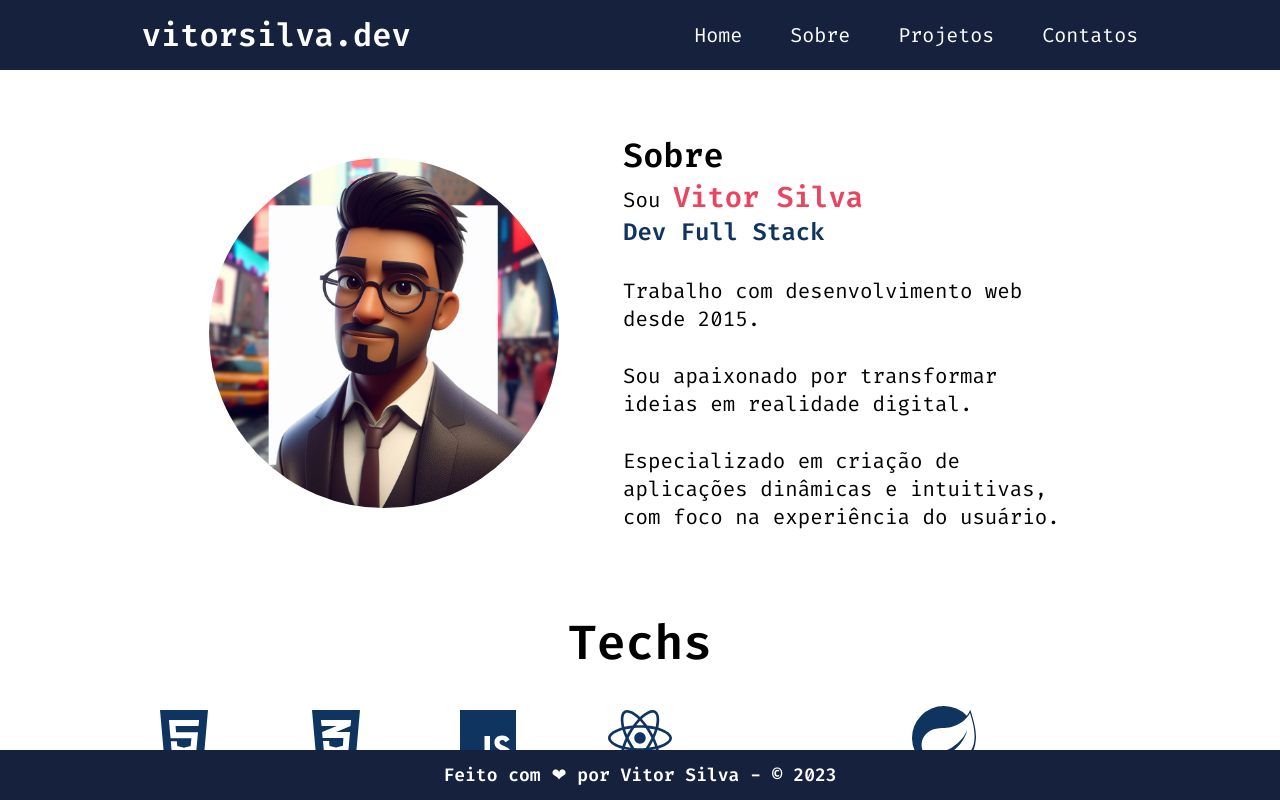
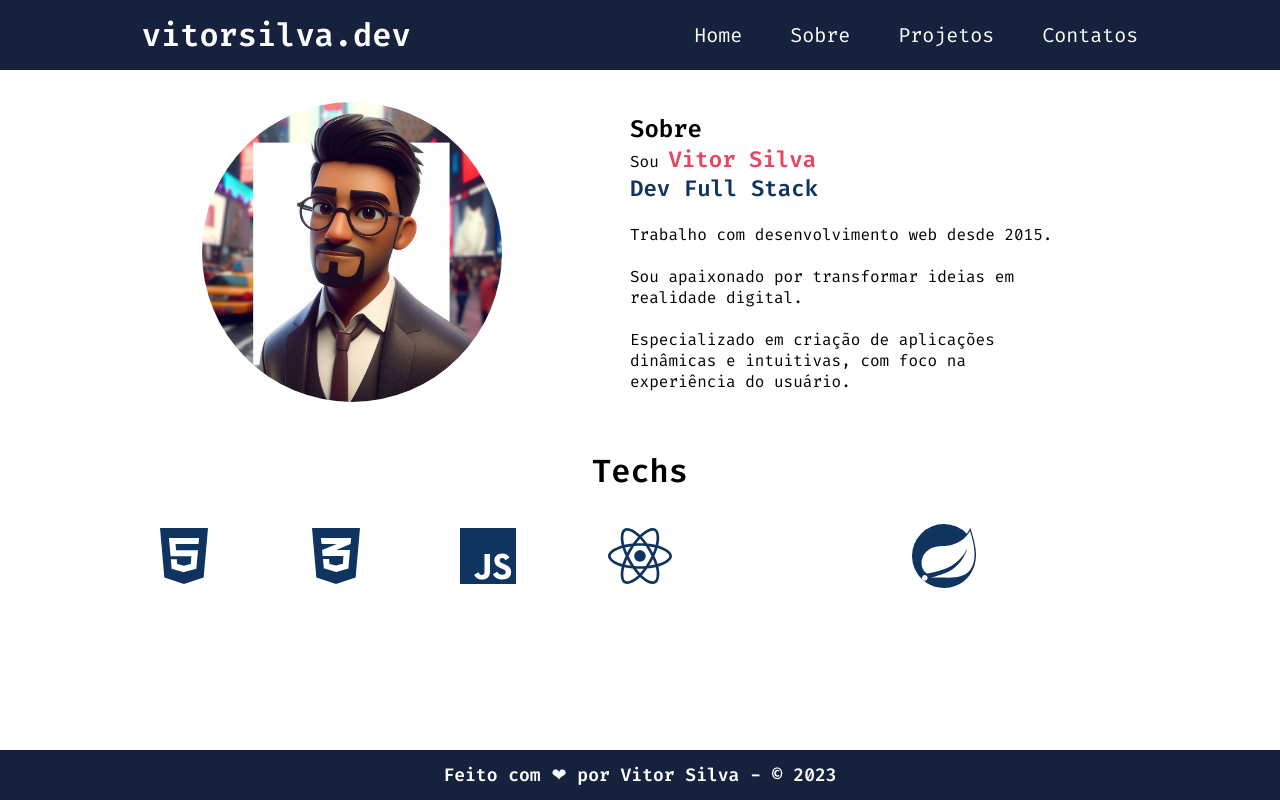
Before and after one commit to bren112/festfy0, a React (Vite) app: page /sobre in a window 1280 px wide. Built offline with nearby package versions, Linux system fonts and the light colour scheme; some icons are missing.

Commit message:
ajustes no tamanho da pagina sobre

```diff
--- a/src/components/Card/index.jsx
+++ b/src/components/Card/index.jsx
@@ -4,7 +4,7 @@ import { FaCss3Alt } from "react-icons/fa";
 import { IoLogoJavascript } from "react-icons/io5";
 import { FaReact } from "react-icons/fa";
 // import { FaJava } from "react-icons/fa6";
-import { SiSpring } from "react-icons/si";
+// import { SiSpring } from "react-icons/si";
 // import { PiFileSql } from "react-icons/pi";
 import { BsArrowRight } from "react-icons/bs";
 // import { Link } from "react-router-dom";
--- a/src/pages/Sobre/Sobre.module.css
+++ b/src/pages/Sobre/Sobre.module.css
@@ -1,29 +1,29 @@
 .sobremim {
-  padding-block: 3rem;
+  padding-block: 1rem;
   display: flex;
   align-items: center;
   justify-content: center;
-  gap: 4rem;
+  gap: 8rem;
 }
 img {
-  width: 350px;
-  height: 350px;
+  width: 300px;
+  height: 300px;
   border-radius: 50%;
 }
 .descricao {
   width: 35%;
-  font-size: 1.4rem;
+  font-size: 1rem;
 }
 .descricao p {
-  font-size: 1.3rem;
+  font-size: 1rem;
 }
 .descricao span {
   color: var(--red);
   font-weight: bold;
-  font-size: 1.8rem;
+  font-size: 1.4rem;
 }
 .descricao strong {
-  font-size: 1.5rem;
+  font-size: 1.4rem;
   color: var(--secondary);
 }
 
@@ -35,7 +35,7 @@ img {
 }
 
 .tecnologias h2 {
-  font-size: 3rem;
+  font-size: 2rem;
   padding-block: 2rem;
 }
 .icons {
```
